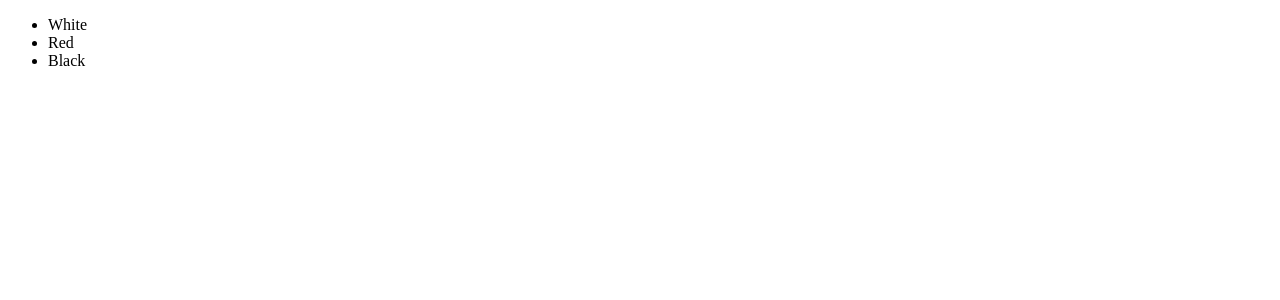
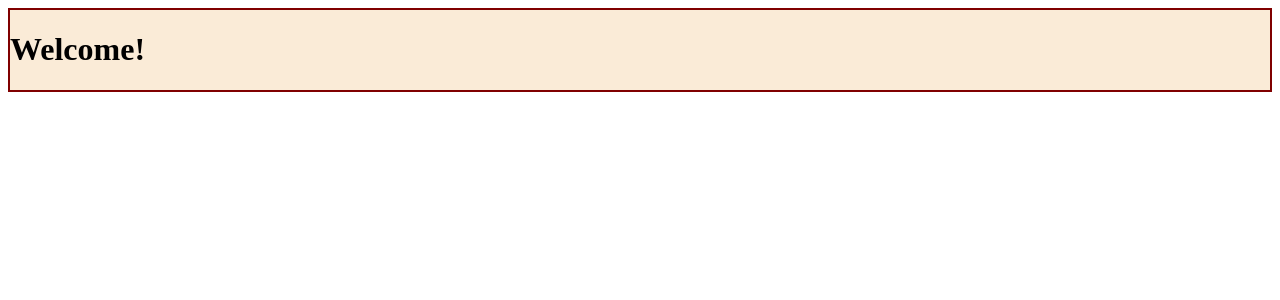
Before and after one commit to Vincenzo-Pallante-Dev/exercises-lessons-React, a React (Create React App) app in the folder my-project/: page / in a window 1280 px wide. Shown: the top 300 px of the page. Built offline with nearby package versions, Linux system fonts and the light colour scheme.

Commit message:
feat: styling components

```diff
--- a/my-project/src/App.js
+++ b/my-project/src/App.js
@@ -1,14 +1,8 @@
 import React from "react";
-import { Colors } from "./components/Colors";
-
-const colors = [
-  { id: 1, name: "White" },
-  { id: 2, name: "Red" },
-  { id: 1, name: "Black" },
-];
+import { Welcome } from "./components/Welcome";
 
 export class App extends React.Component {
   render() {
-    return <Colors items={colors} />;
+    return <Welcome />;
   }
 }
--- a/my-project/src/components/Colors.js
+++ /dev/null
@@ -1,15 +0,0 @@
-import React from "react";
-
-export class Colors extends React.Component {
-  render() {
-    return (
-      <div>
-        <ul>
-          {this.props.items.map((color) => (
-            <li key={color.id}>{color.name}</li>
-          ))}
-        </ul>
-      </div>
-    );
-  }
-}
--- /dev/null
+++ b/my-project/src/components/Welcome.js
@@ -0,0 +1,11 @@
+import React from "react";
+
+export class Welcome extends React.Component {
+  render() {
+    return (
+      <div className="container">
+        <h1>Welcome!</h1>
+      </div>
+    );
+  }
+}
--- /dev/null
+++ b/my-project/src/index.css
@@ -0,0 +1,4 @@
+.container {
+  background-color: antiquewhite;
+  border: 2px solid maroon;
+}
--- a/my-project/src/index.js
+++ b/my-project/src/index.js
@@ -1,5 +1,6 @@
 import ReactDom from "react-dom";
 import { App } from "./App";
+import "./index.css";
 
 const root = document.querySelector("#root");
 
```
Also changed, not shown: my-project/Lists 02.txt (deleted), my-project/Styling Components 01.txt (added).
